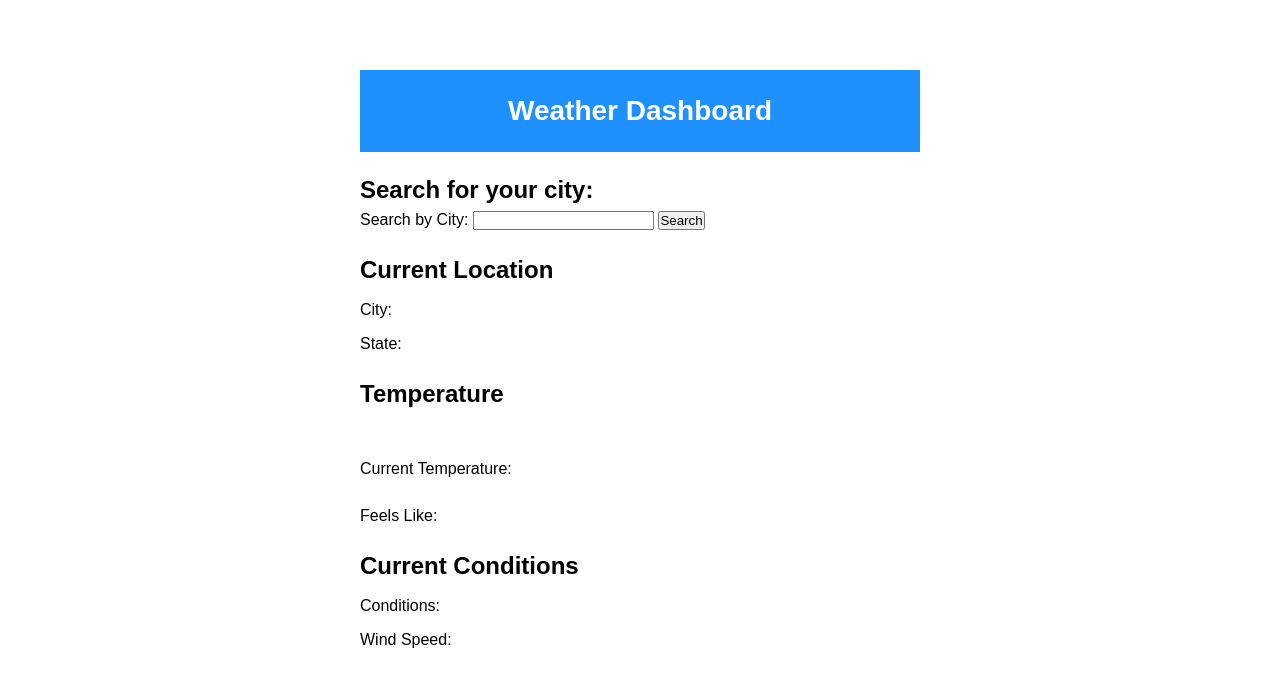
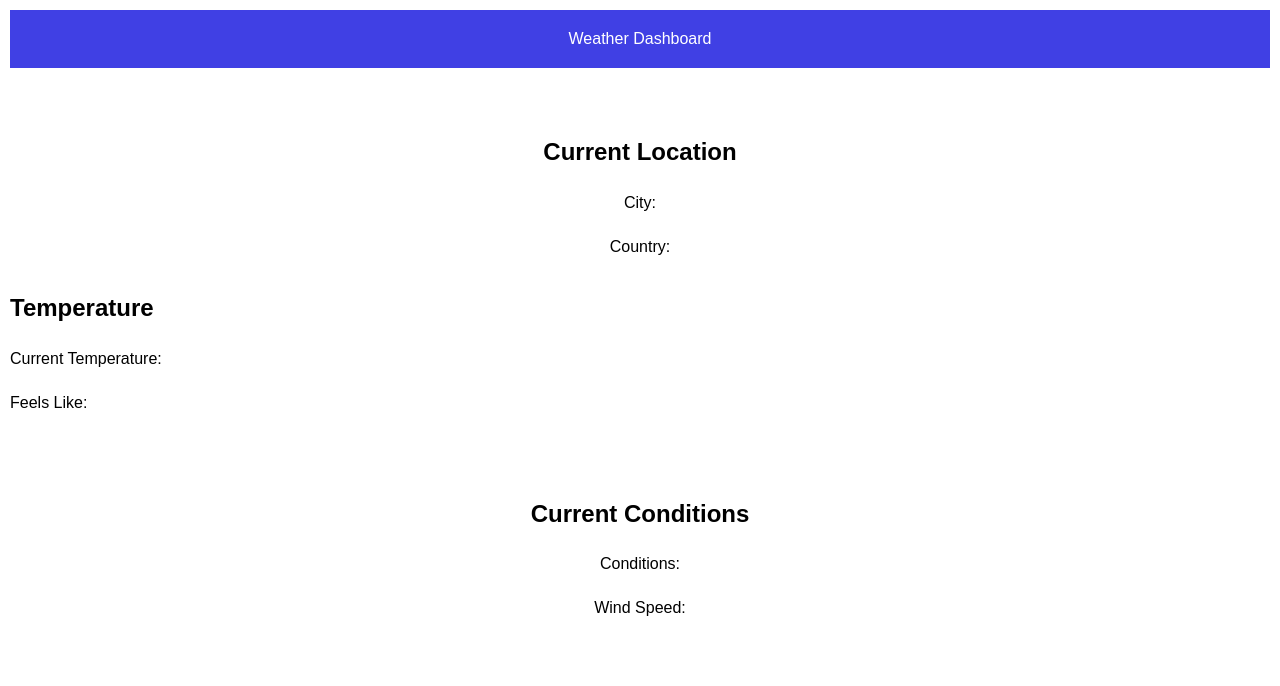
Before and after one commit to ToriKnix/Week6HW, a plain HTML site: page Week6HW/index.html in a window 1280 px wide. Drawn offline with Linux system fonts and the light colour scheme; no server answers.

Commit message:
trying to fix repo

```diff
--- a/Week6HW/index.html
+++ b/Week6HW/index.html
@@ -8,25 +8,19 @@
     <title>Weather Dashboard</title>
 </head>
 <body>
-    <section class="section">
+    <div class="section">
     <header>Weather Dashboard</header>
-    <div><h2>Search for your city:</h2>
-        <label for="search-input">Search by City:</label>
-            <input type="text" id="search-input">
-            <button id="search-button">Search</button>
+    <div class="location">
+        <h2>Current Location</h2>
+        <p>City: <span id="City"></span></p>
+        <p>Country: <span id="Country"></span></p>
     </div>
-
-    <div>
-        <h2>Current Location</h2>
-        <p>City: <span id="searched-city"></span></p>
-        <p>State: <span id="searched-country"></span></p>
-    </div>
-    <div>
+    <div class="Temperature">
         <h2>Temperature</h2>
         <p>Current Temperature: <span id="temp"></span></p>
         <p>Feels Like: <span id="feels-like"></span></p>
     </div>
-    <div>
+    <div class="conditions">
         <h2>Current Conditions</h2>
         <p>Conditions: <span id="conditions"></span></p>
         <p>Wind Speed: <span id="wind-speed"></span></p>
--- a/Week6HW/script.js
+++ b/Week6HW/script.js
@@ -1,49 +1,36 @@
+// Define variables to store the API endpoint and your API key
 const apiEndpoint = "https://api.openweathermap.org/data/2.5/weather";
 const apiKey = "36f9850102a58e16f2699ebeb0e51d39";
 
+// Define a function to fetch weather data from the API
 function getWeatherData(city) {
+
   fetch(`${apiEndpoint}?q=${city}&appid=${apiKey}&units=metric`)
     .then(response => response.json())
     .then(data => {
-      const temperatureCelsius = data.main.temp;
-      const feelsLikeCelsius = data.main.feels_like;
-      const temperatureFahrenheit = (temperatureCelsius * 9/5) + 32;
-      const feelsLikeFahrenheit = (feelsLikeCelsius * 9/5) + 32;
+      const temperature = data.main.temp;
+      const feelsLike = data.main.feels_like;
       const conditions = data.weather[0].description;
       const windSpeed = data.wind.speed;
-      const city = data.name;
-      const country = data.sys.country;
 
       const tempElement = document.getElementById("temp");
-      tempElement.textContent = `${temperatureFahrenheit.toFixed(1)}°F`;
+      tempElement.textContent = `${temperature}°C`;
 
       const feelsLikeElement = document.getElementById("feels-like");
-      feelsLikeElement.textContent = `Feels like: ${feelsLikeFahrenheit.toFixed(1)}°F`;
+      feelsLikeElement.textContent = `Feels like: ${feelsLike}°C`;
 
       const conditionsElement = document.getElementById("conditions");
       conditionsElement.textContent = `Conditions: ${conditions}`;
 
       const windSpeedElement = document.getElementById("wind-speed");
       windSpeedElement.textContent = `Wind speed: ${windSpeed} km/h`;
-
-      const cityElement = document.getElementById("searched-city");
-      cityElement.textContent = city;
-
-      const countryElement = document.getElementById("Country");
-      countryElement.textContent = country;
     })
+    // Handle errors
     .catch(error => {
       console.error("Error fetching weather data:", error);
     });
 }
 
-const searchButton = document.getElementById("search-button");
-
-searchButton.addEventListener("click", () => {
-  const searchInput = document.getElementById("search-input");
-  const city = searchInput.value;
-  getWeatherData(city);
-});
-
+// Call the getWeatherData() function with the desired location as the argument
 getWeatherData("New York");
 getWeatherData("Los Angeles");
--- a/Week6HW/style.css
+++ b/Week6HW/style.css
@@ -1,53 +1,39 @@
-* {
-    box-sizing: border-box;
-    margin: 0;
-    padding: 0;
-
+header {
+    background-color: rgb(64, 64, 228);
+    color: white;
+    text-align: center;
+    padding: 20px;
 }
 
-  body {
-    font-family: Arial, sans-serif;
-    font-size: 16px;
-    line-height: 1.5;
-  }
-
-  header {
-    background-color: #1E90FF;
-    color: white;
-    font-size: 28px;
-    font-weight: bold;
-    padding: 20px;
+.location {
+    margin-top: 50px;
     text-align: center;
 }
 
-  .section {
-    margin: 50px auto;
-    max-width: 600px;
-    padding: 20px;
+.temperature {
+    margin-top: 50px;
+    text-align: center;
 }
 
-  h2 {
-    font-size: 24px;
-    font-weight: bold;
-    margin-top: 20px;
-  }
-
-  p {
-    margin: 10px 0;
+.conditions {
+    margin-top: 50px;
+    text-align: center;
 }
 
 span {
     font-weight: bold;
+    font-size: 24px;
 }
 
-  #City, #Country {
-    text-transform: capitalize;
+body {
+    font-family: Arial, Helvetica, sans-serif;
+    margin: 0;
 }
 
-  #temp {
-    font-size: 48px;
+.section {
+    margin: 5px;
+  padding: 5px;
+  font-family: Arial, sans-serif;
+  display: flex;
+  flex-direction: column;
 }
-
-  #conditions {
-    text-transform: capitalize;
-  }
```
Also changed, not shown: Assets/06-server-side-apis-homework-demo.png (deleted). Lines whose indentation alone changed are shown as unchanged.
